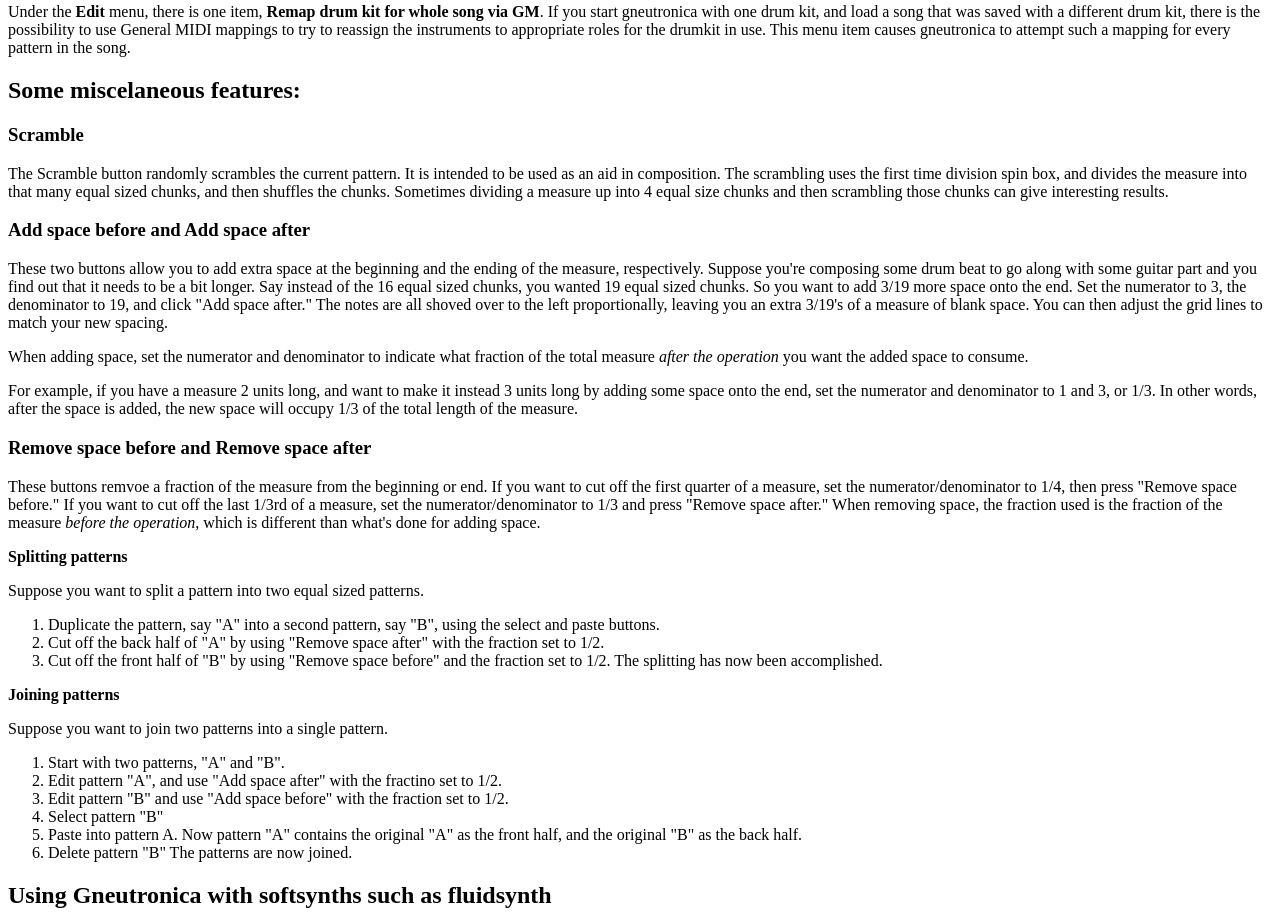
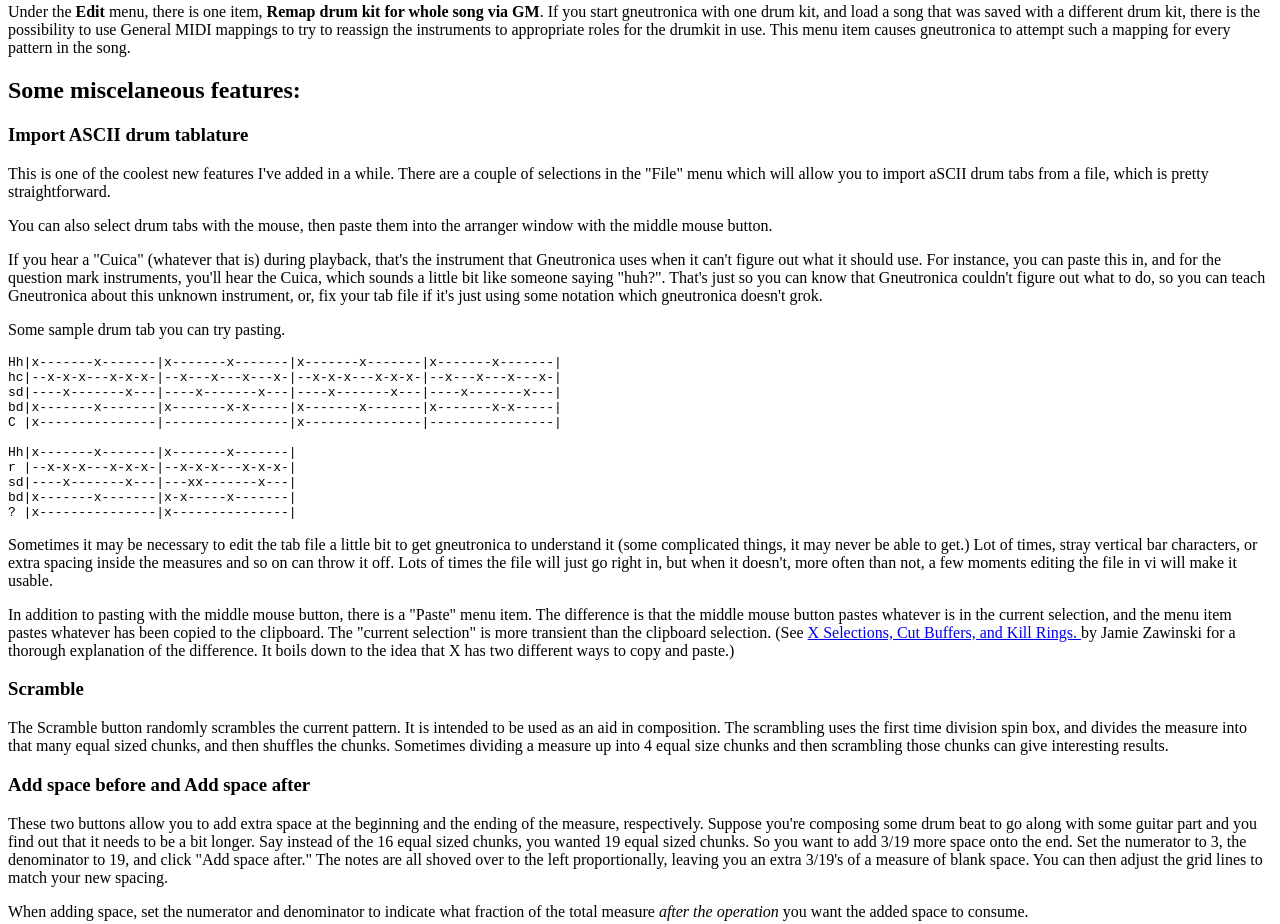
Before and after one commit to smcameron/gneutronica, a plain HTML site: page documentation/gneutronica.html in a window 1280 px wide. Shown: the part 5937-6861 px from the top of the page. Drawn offline with Linux system fonts and the light colour scheme.

Commit message:
Updated docs regarding ascii drum tabs

```diff
--- a/documentation/gneutronica.html
+++ b/documentation/gneutronica.html
@@ -342,6 +342,62 @@
 to attempt such a mapping for every pattern in the song.
 
 <h2>Some miscelaneous features:</h2>
+<h3>Import ASCII drum tablature</h3>
+<p>This is one of the coolest new features I've added in a
+while.  There are a couple of selections in the "File" menu
+which will allow you to import aSCII drum tabs from a file,
+which is pretty straightforward.
+
+<p>You can also select drum tabs with the mouse, then
+paste them into the arranger window with the middle
+mouse button.
+
+<p>If you hear a "Cuica" (whatever that is) during
+playback, that's the instrument that Gneutronica uses
+when it can't figure out what it should use.
+
+For instance, you can paste this in, and for the question
+mark instruments, you'll hear the Cuica, which sounds a little
+bit like someone saying "huh?".  That's just so
+you can know that Gneutronica couldn't figure out what to
+do, so you can teach Gneutronica about this unknown instrument,
+or, fix your tab file if it's just using some
+notation which gneutronica doesn't grok.
+
+<p>Some sample drum tab you can try pasting.
+<pre>
+Hh|x-------x-------|x-------x-------|x-------x-------|x-------x-------|
+hc|--x-x-x---x-x-x-|--x---x---x---x-|--x-x-x---x-x-x-|--x---x---x---x-|
+sd|----x-------x---|----x-------x---|----x-------x---|----x-------x---|
+bd|x-------x-------|x-------x-x-----|x-------x-------|x-------x-x-----|
+C |x---------------|----------------|x---------------|----------------|
+
+Hh|x-------x-------|x-------x-------|
+r |--x-x-x---x-x-x-|--x-x-x---x-x-x-|
+sd|----x-------x---|---xx-------x---|
+bd|x-------x-------|x-x-----x-------|
+? |x---------------|x---------------|
+</pre>
+
+<p>Sometimes it may be necessary to edit the tab file a little
+bit to get gneutronica to understand it (some complicated things,
+it may never be able to get.)  Lot of times, stray vertical bar
+characters, or extra spacing inside the measures and so on can
+throw it off.  Lots of times the file will just go right in, but
+when it doesn't, more often than not, a few moments editing the
+file in vi will make it usable.
+
+<p>In addition to pasting with the middle mouse button, there is
+a "Paste" menu item.  The difference is that the middle mouse
+button pastes whatever is in the current selection, and the menu
+item pastes whatever has been copied to the clipboard.  The
+"current selection" is more transient than the clipboard selection.
+(See <a href="http://www.jwz.org/doc/x-cut-and-paste.html">
+X Selections, Cut Buffers, and Kill Rings.  </a> by Jamie
+Zawinski for a thorough explanation of the difference.  It
+boils down to the idea that X has two different ways to copy
+and paste.)
+
 <h3>Scramble</h3>
 <p>The Scramble button randomly scrambles the current
 pattern.  It is intended to be used as an aid in composition.
```
